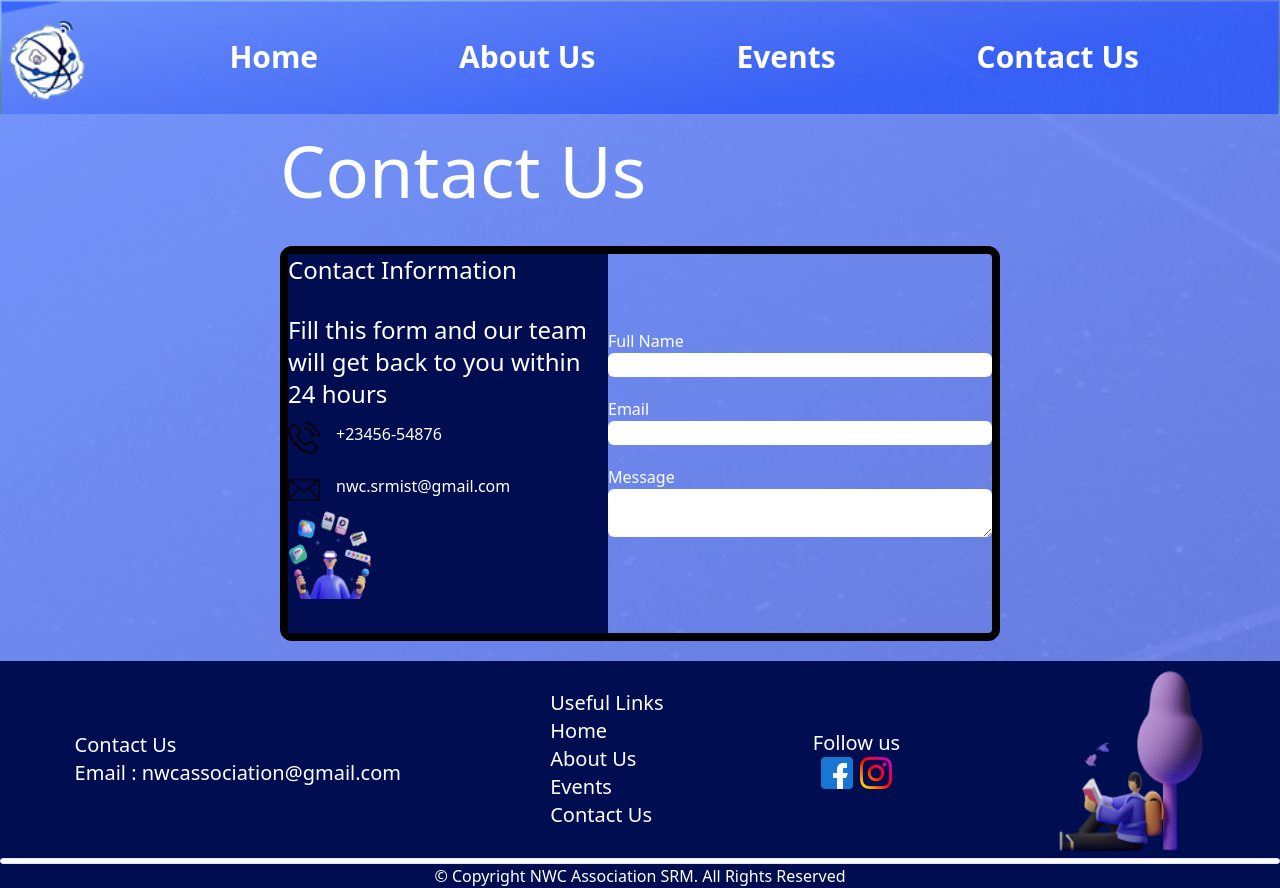
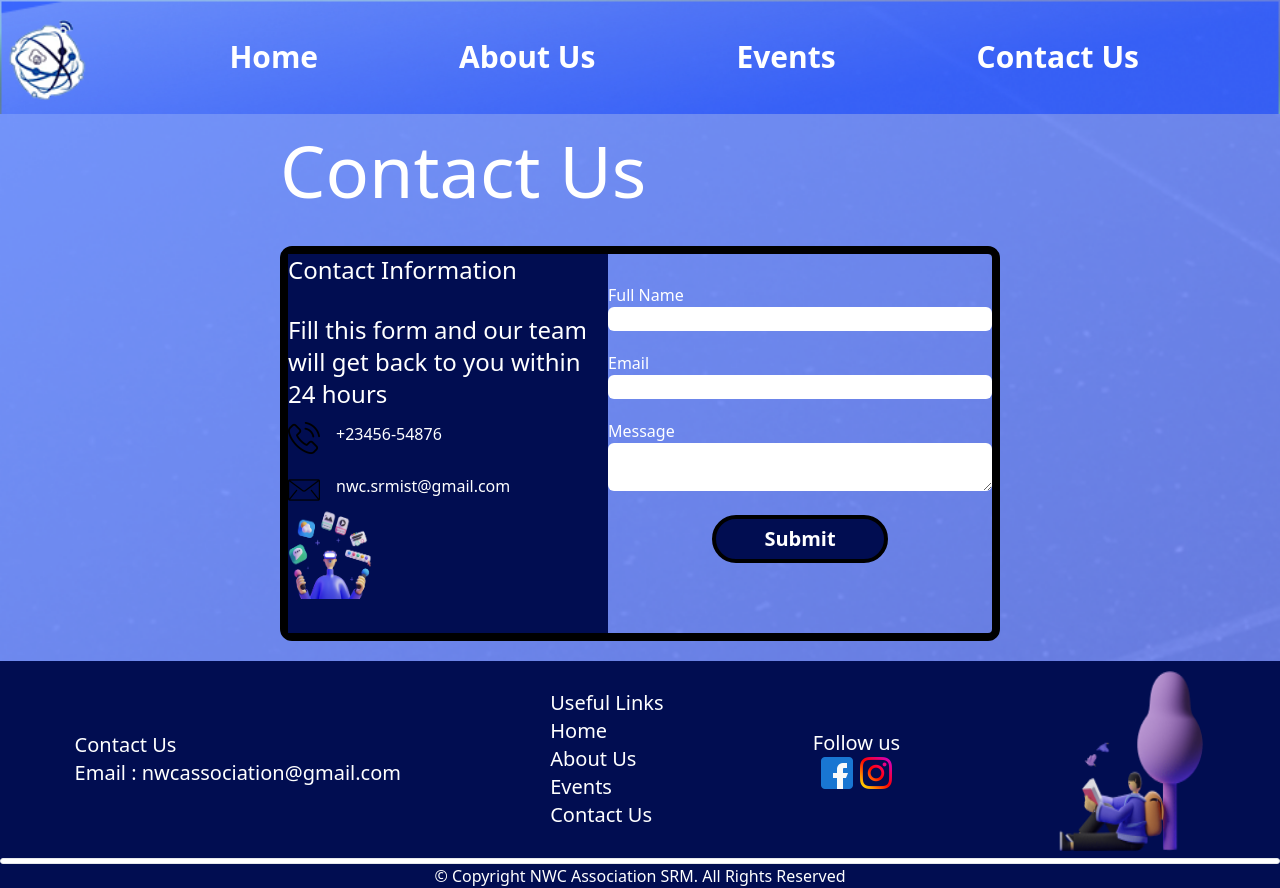
Before and after one commit to Vartika511/nwc, a Next.js app: page /contactus in a window 1280 px wide. Built offline with nearby package versions, Linux system fonts and the light colour scheme.

Commit message:
setting up emailjs for contact form

```diff
--- a/package.json
+++ b/package.json
@@ -9,6 +9,7 @@
     "lint": "next lint"
   },
   "dependencies": {
+    "@emailjs/browser": "^3.7.0",
     "framer-motion": "^7.3.6",
     "gsap": "^3.11.1",
     "next": "12.3.1",
--- a/pages/contactus.js
+++ b/pages/contactus.js
@@ -1,9 +1,31 @@
 import Head from "next/head";
 import Image from "next/image";
+import { useEffect, useRef } from "react";
 import Footer from "../components/footer";
 import Header from "../components/header";
+import emailjs from "@emailjs/browser";
 
 export default function ContactUs() {
+  const form = useRef();
+  const sendMail = (event) => {
+    event.preventDefault();
+    emailjs
+      .sendForm(
+        "contact_service",
+        "contact_form",
+        form.current,
+        `${process.env.NEXT_PUBLIC_EMAILJS_KEY}`
+      )
+      .then(
+        (result) => {
+          console.log(result.text);
+          event.target.reset();
+        },
+        (error) => {
+          console.log(error.text);
+        }
+      );
+  };
   return (
     <div className="bg-no-repeat bg-cover bg-[url('/homepae.png')] flex flex-col justify-around h-full w-max xs:w-full md:h-screen lg:h-fit sm:w-screen    text-white ">
       <Head>
@@ -16,7 +38,9 @@ export default function ContactUs() {
         <h1 className="text-6xl sm:text-9xl lg:text-7xl mb-10">Contact Us</h1>
         <div className="form border-8 border-black rounded-xl h-fit flex flex-col lg:flex-row lg:justify-center">
           <div className="form-left  bg-[#010D51]">
-            <h2 className="text-3xl sm:text-5xl mb-7 lg:text-2xl">Contact Information</h2>
+            <h2 className="text-3xl sm:text-5xl mb-7 lg:text-2xl">
+              Contact Information
+            </h2>
             <p className="text-xl  sm:text-2xl max-w-xs h-20 mb-7">
               Fill this form and our team will get back to you within 24 hours
             </p>
@@ -30,28 +54,59 @@ export default function ContactUs() {
             </div>
             <div className=" flex  sm:w-fit  lg:justify-end mb-7">
               <div className="lg:hidden">
-
-                <Image alt="contactpage" src="/contactpage.png" width="250" height="200" />
+                <Image
+                  alt="contactpage"
+                  src="/contactpage.png"
+                  width="250"
+                  height="200"
+                />
               </div>
               <div className="hidden lg:block">
-
-                <Image alt="contactpage" src="/contactpage.png"  width="102" height="93" />
+                <Image
+                  alt="contactpage"
+                  src="/contactpage.png"
+                  width="102"
+                  height="93"
+                />
               </div>
             </div>
           </div>
           <div className="form-right flex flex-col justify-center">
-            <form>
+            <form ref={form} onSubmit={sendMail}>
               <div className="flex flex-col mb-5">
-                <label name="Name">Full Name</label>
-                <input type="text" name="Name" className="rounded-md w-96 "></input>
+                <label htmlFor="user_name">Full Name</label>
+                <input
+                  type="text"
+                  name="user_name"
+                  className="rounded-md w-96 text-black "
+                  required
+                ></input>
               </div>
               <div className="flex flex-col mb-5">
-                <label name="Email">Email</label>
-                <input type="text" name="Email" className="rounded-md w-96"></input>
+                <label htmlFor="user_email">Email</label>
+                <input
+                  type="text"
+                  name="user_email"
+                  className="rounded-md w-96 text-black"
+                  required
+                ></input>
               </div>
               <div className="flex flex-col mb-5">
-                <label name="Message">Message</label>
-                <textarea type="text" name="Message" className="rounded-md w-96" />
+                <label htmlFor="message">Message</label>
+                <textarea
+                  type="text"
+                  name="message"
+                  className="rounded-md w-96 text-black"
+                  required
+                />
+              </div>
+              <div className="flex flex-col mb-10">
+                <button
+                  type="submit"
+                  className="bg-[#010D51] border-4 border-black font-bold mx-auto  text-xl mt-1 rounded-3xl w-44 h-12"
+                >
+                  Submit
+                </button>
               </div>
             </form>
           </div>
```
Also changed, not shown: 2 other files (tests, documents, lock files or other folders).
